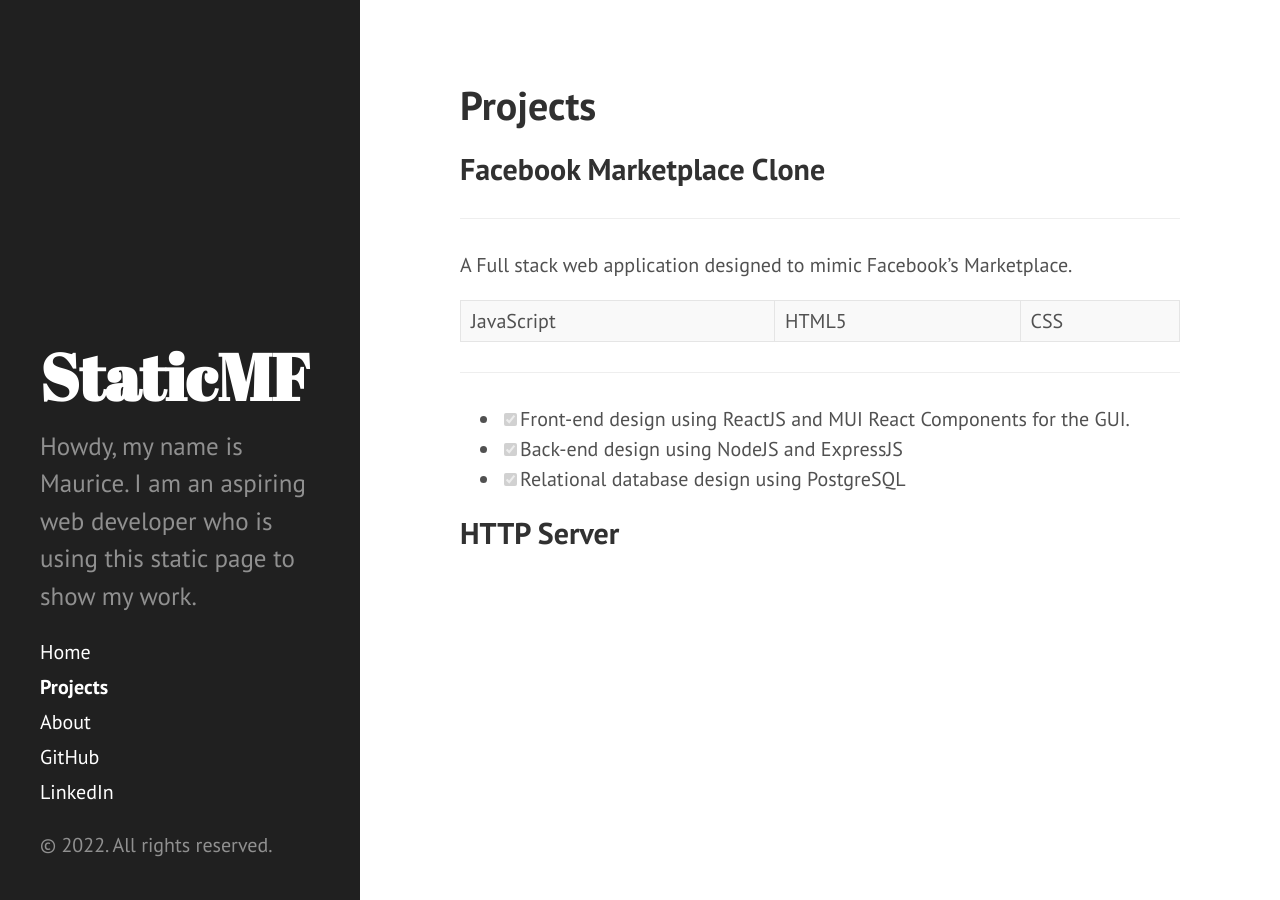
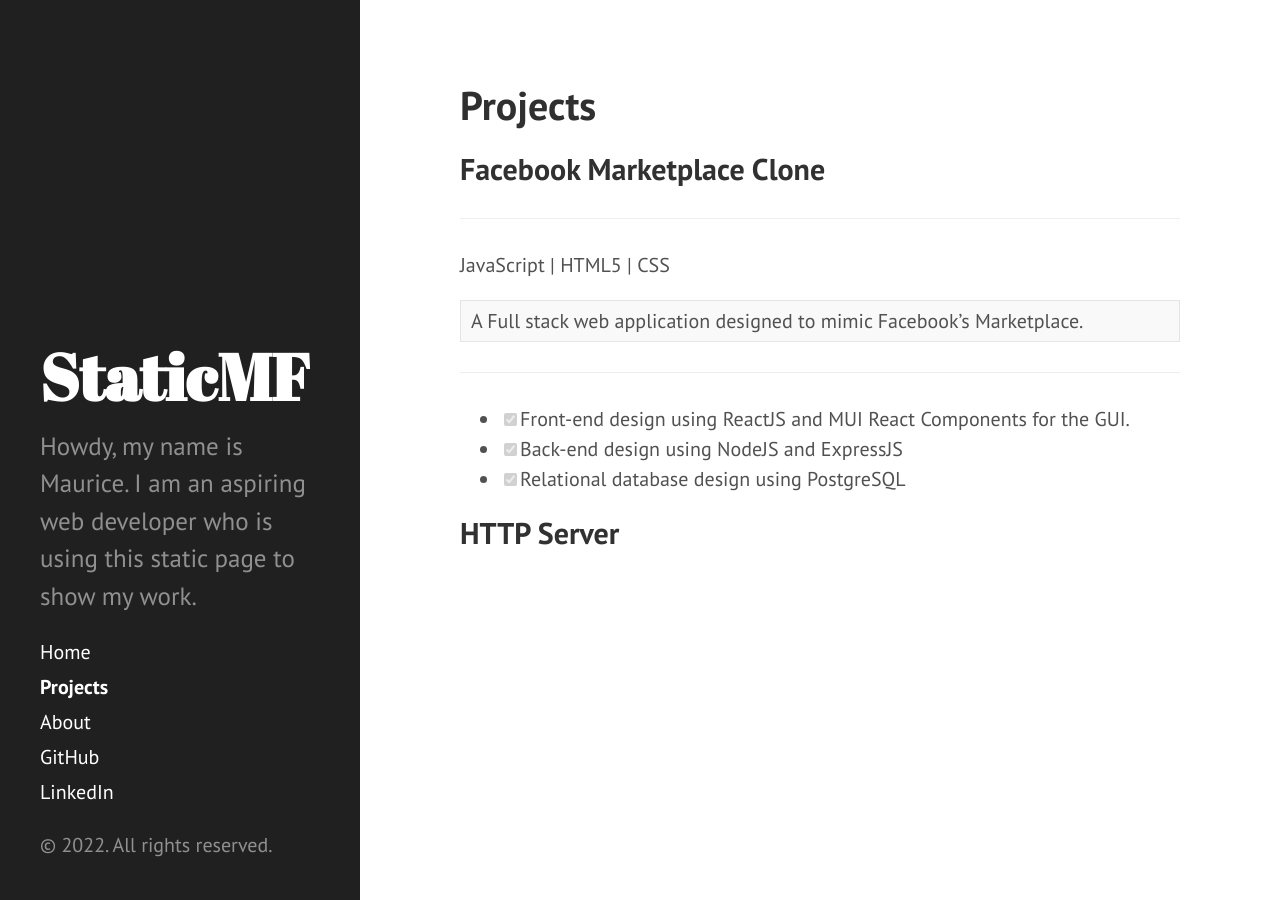
Before and after one commit to Maudi84/static_mf, a Jekyll site: the page built from Projects.md, in a window 1280 px wide. Built offline with Jekyll 4.4.1, drawn with Linux system fonts in a browser that asks for light colours.

```diff
--- a/Projects.md
+++ b/Projects.md
@@ -7,9 +7,9 @@ permalink: projects
 
 ## Facebook Marketplace Clone
 ***
-A Full stack web application designed to mimic Facebook's Marketplace.
+JavaScript | HTML5 | CSS
 
-JavaScript | HTML5 | CSS
+|A Full stack web application designed to mimic Facebook's Marketplace.|
 
 ***
 - [x] Front-end design using ReactJS and MUI React Components for the GUI.
```
